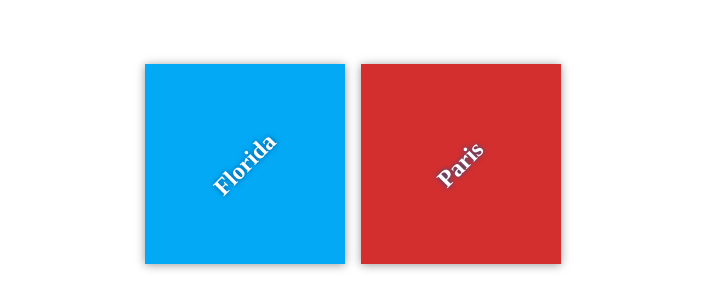
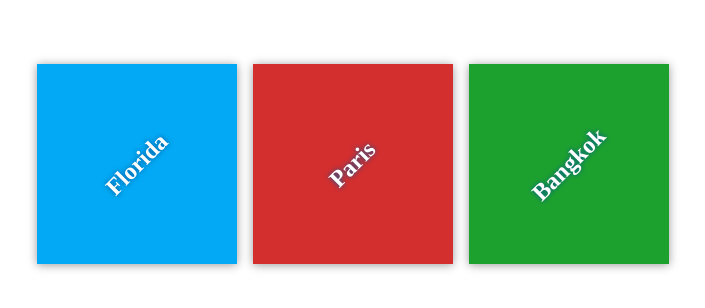
Before and after one commit to rynparin/my-travel-plans, a plain HTML site: page index.html in a window 1280 px wide. Shown: the part 236-544 px from the top of the page, without its empty margins (287-992 px from the left). Drawn offline with Linux system fonts and the light colour scheme.

Commit message:
Add Bangkok destination

```diff
--- a/css/app.css
+++ b/css/app.css
@@ -41,7 +41,7 @@ body {
 }
 
 .destination:hover h2 {
-    transform: rotate(0deg);
+  transform: rotate(0deg);
 }
 
 h2 {
@@ -58,3 +58,7 @@ h2 {
 #paris {
   background-color: #d32f2f;
 }
+
+#bangkok {
+  background-color: #1da12e;
+}
--- a/index.html
+++ b/index.html
@@ -17,6 +17,10 @@
             <div class="destination" id="paris">
                 <h2>Paris</h2>
             </div>
+
+            <div class="destination" id="bangkok">
+                <h2>Bangkok</h2>
+            </div>
         </div>
     </div>
 
```
